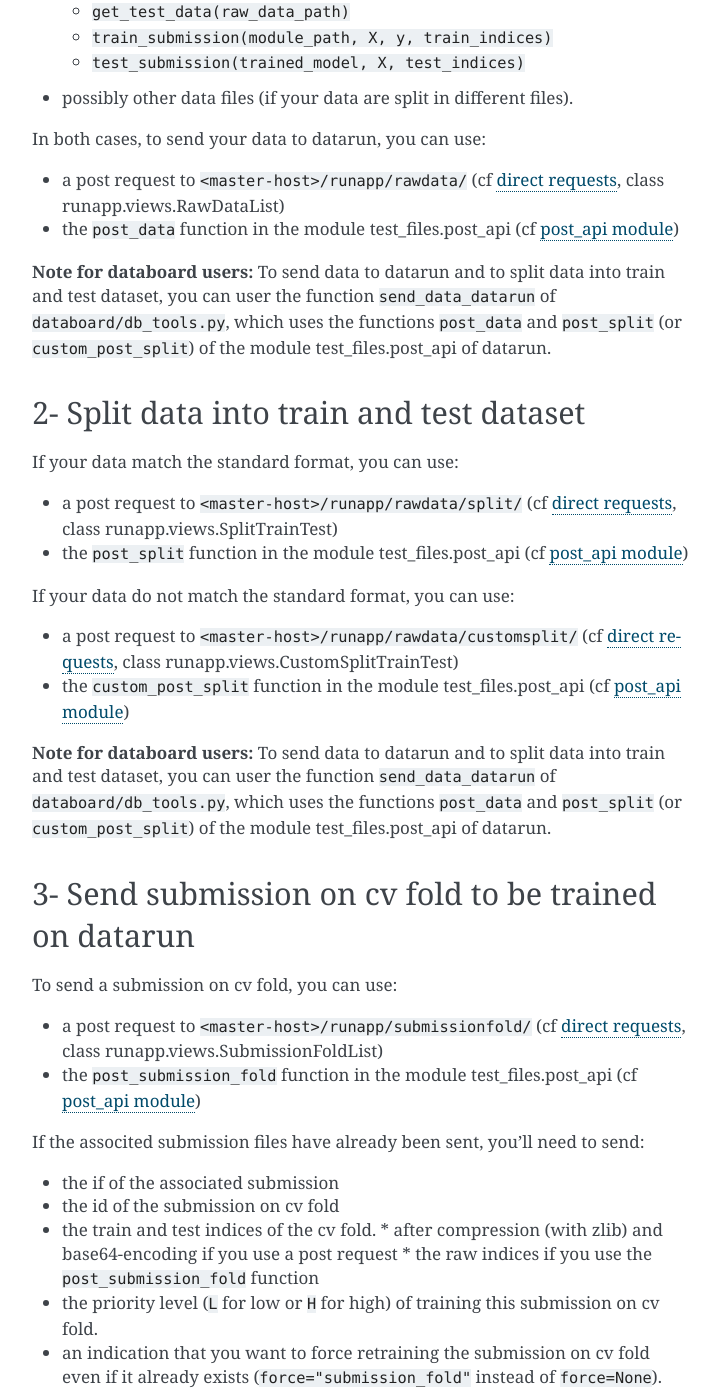
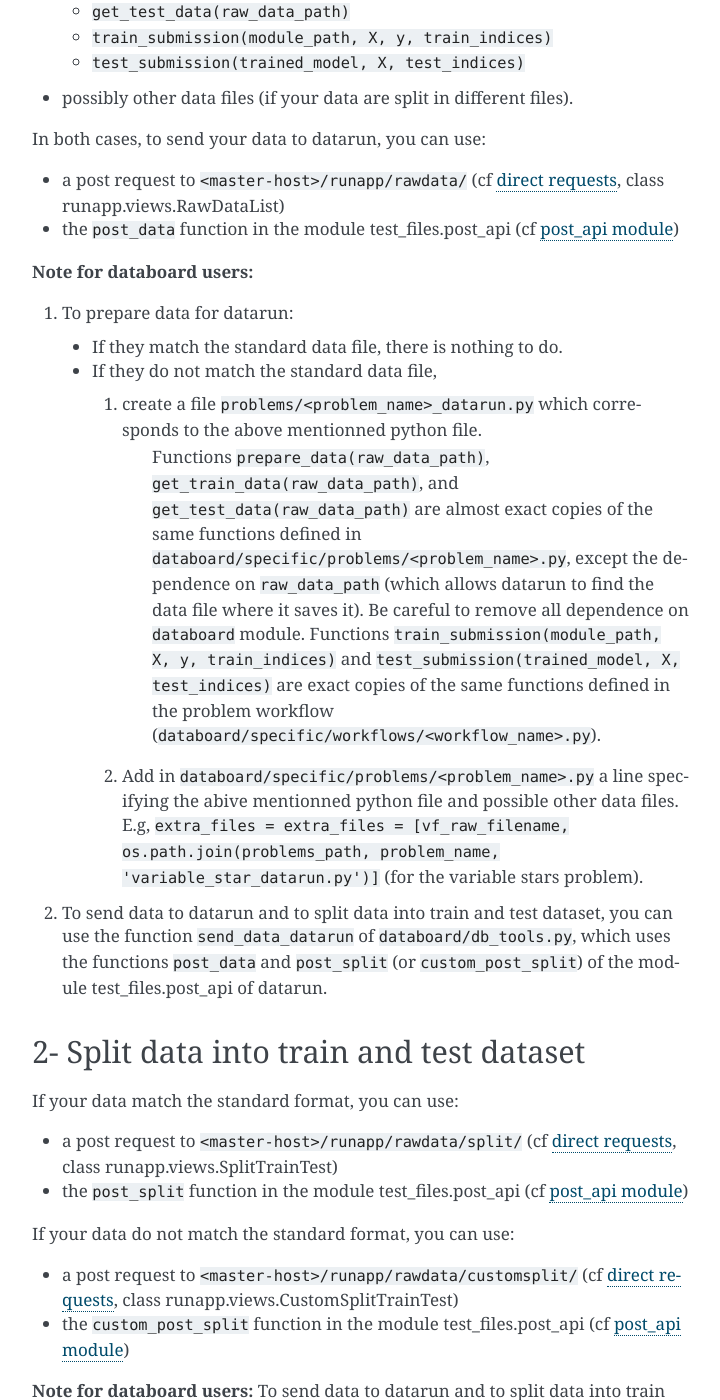
Before and after one commit to paris-saclay-cds/datarun, a Sphinx documentation site: the page built from docs/modules/workflow.rst, in a window 1280 px wide and 1400 px high, scrolled down 853 px. Shown: the whole window, without its empty margins (388-1108 px from the left). Built offline with Sphinx 7.4.7, drawn with Linux system fonts in a browser that asks for light colours.

Commit message:
added doc for databoard

```diff
--- a/docs/modules/workflow.rst
+++ b/docs/modules/workflow.rst
@@ -45,7 +45,17 @@ In both cases, to send your data to datarun, you can use:
 
 
 **Note for databoard users:**
-To send data to datarun and to split data into train and test dataset, you can user the function ``send_data_datarun`` of ``databoard/db_tools.py``, which uses the functions ``post_data`` and ``post_split`` (or ``custom_post_split``) of the module test_files.post_api of datarun.
+
+1. To prepare data for datarun:
+
+  * If they match the standard data file, there is nothing to do.
+  * If they do not match the standard data file,
+
+    1. create a file ``problems/<problem_name>_datarun.py`` which corresponds to the above mentionned python file.
+           Functions ``prepare_data(raw_data_path)``, ``get_train_data(raw_data_path)``, and ``get_test_data(raw_data_path)`` are almost exact copies of the same functions defined in ``databoard/specific/problems/<problem_name>.py``, except the dependence on ``raw_data_path`` (which allows datarun to find the data file where it saves it). Be careful to remove all dependence on ``databoard`` module.
+           Functions ``train_submission(module_path, X, y, train_indices)`` and ``test_submission(trained_model, X, test_indices)`` are exact copies of the same functions defined in the problem workflow (``databoard/specific/workflows/<workflow_name>.py``).
+    2. Add in ``databoard/specific/problems/<problem_name>.py`` a line specifying the abive mentionned python file and possible other data files. E.g, ``extra_files = extra_files = [vf_raw_filename, os.path.join(problems_path, problem_name, 'variable_star_datarun.py')]`` (for the variable stars problem).
+2. To send data to datarun and to split data into train and test dataset, you can use the function ``send_data_datarun`` of ``databoard/db_tools.py``, which uses the functions ``post_data`` and ``post_split`` (or ``custom_post_split``) of the module test_files.post_api of datarun.
 
 
 2- Split data into train and test dataset
```
Also changed, not shown: docs/html/_sources/modules/workflow.txt (+11 -1 lines), docs/html/modules/workflow.html (+26 -2 lines), docs/html/searchindex.js, 1 other file.
